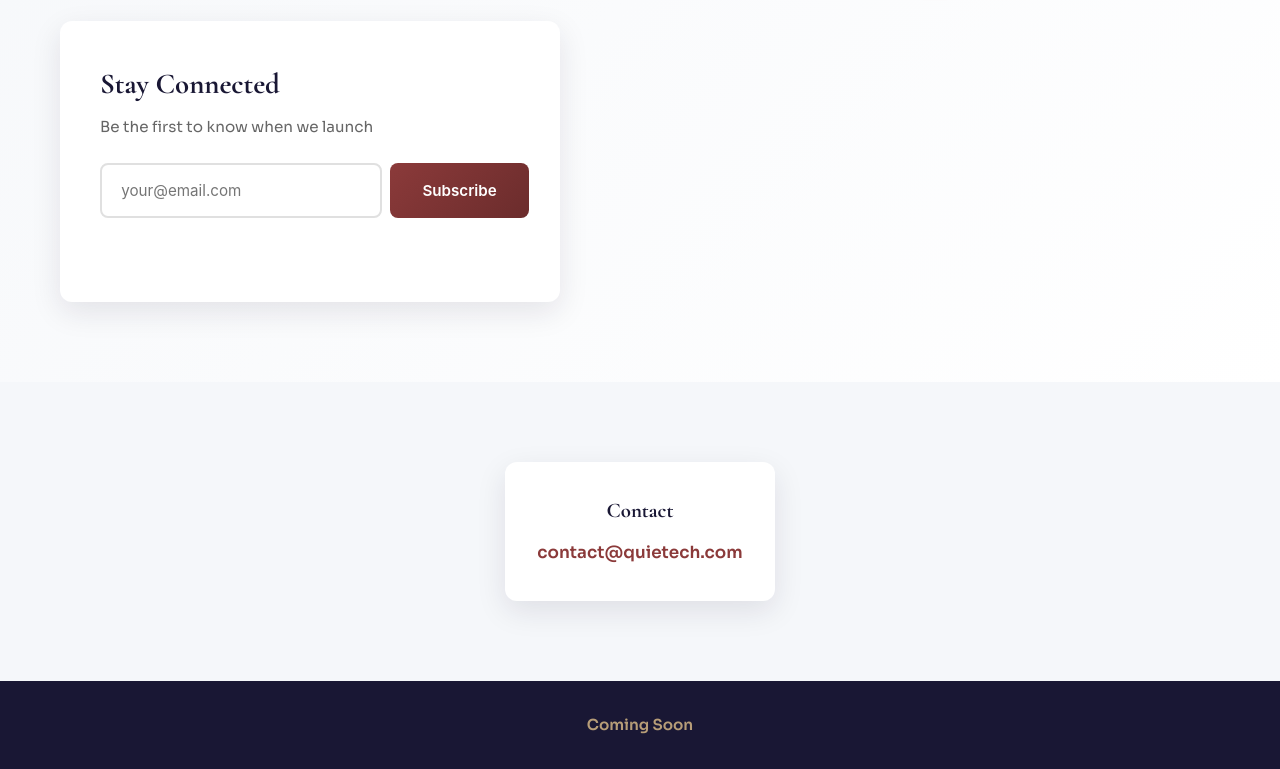
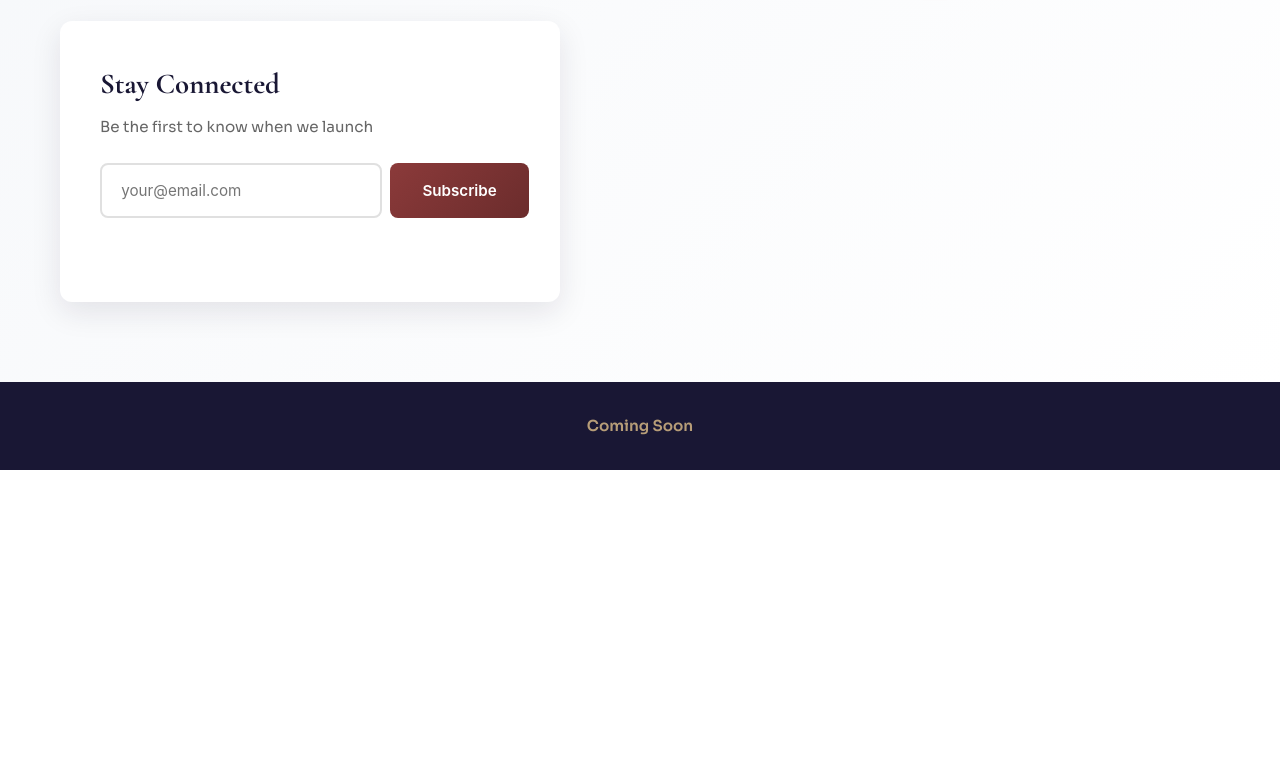
Before and after one commit to LorinczAlexandra12/quietech, a plain HTML site: page index.html in a window 1280 px wide. Shown: the part 483-1252 px from the top of the page. After the commit the page ends 953 px from the top, so only its background shows below. Drawn offline with nearby package versions, Linux system fonts and the light colour scheme.

Commit message:
Remove contact section

```diff
--- a/index.html
+++ b/index.html
@@ -97,18 +97,6 @@
         </div>
     </section>
 
-    <!-- Contact Section -->
-    <section class="contact">
-        <div class="container">
-            <div class="contact-info-simple">
-                <div class="contact-item">
-                    <h3 data-en="Contact" data-hu="Kapcsolat">Contact</h3>
-                    <a href="mailto:contact@quietech.com" class="contact-link">contact@quietech.com</a>
-                </div>
-            </div>
-        </div>
-    </section>
-
     <!-- Footer -->
     <footer class="footer">
         <div class="container">
```
